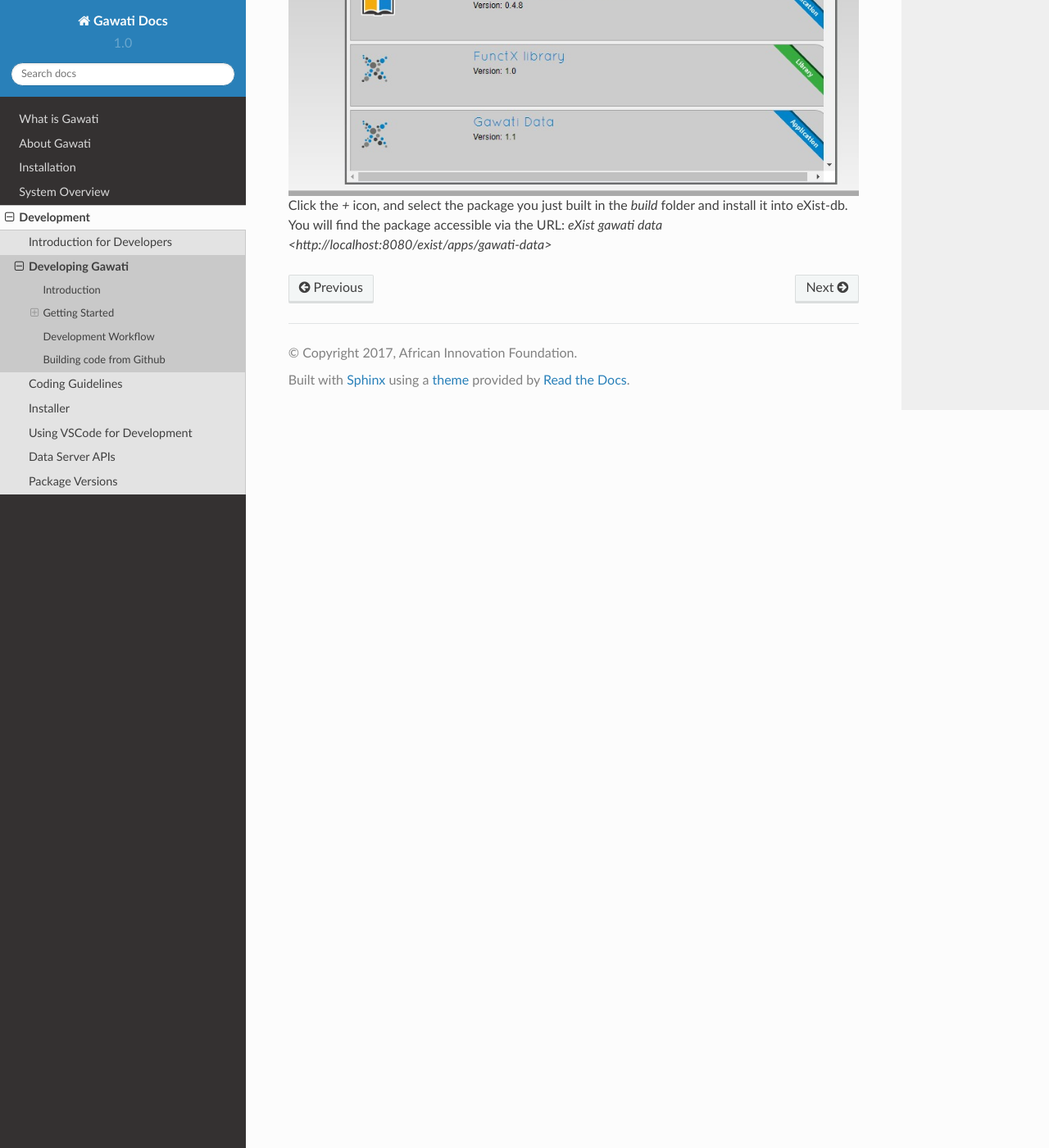
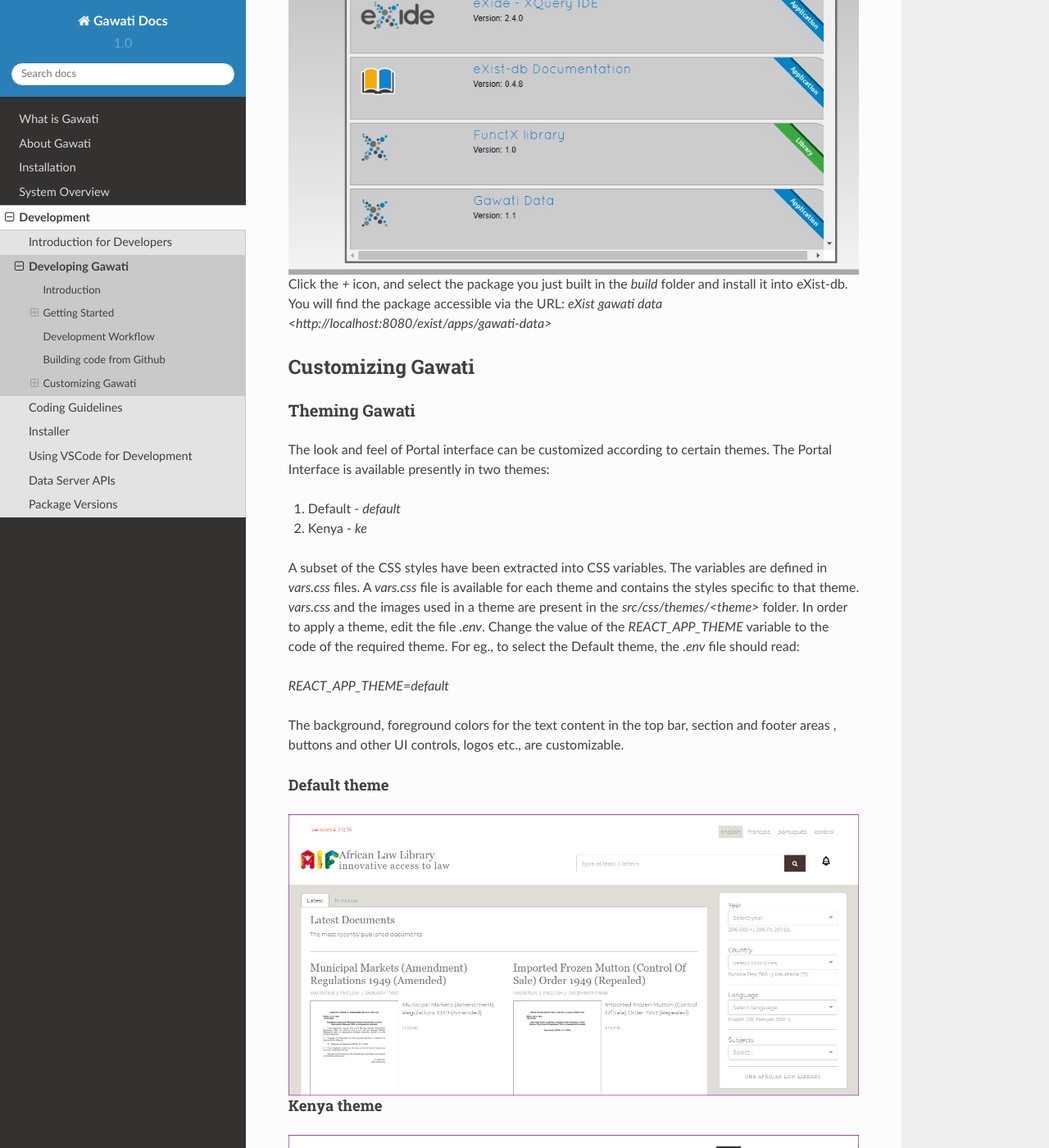
Before and after one commit to gawati/gawati-docs, a Sphinx documentation site: the page built from docs/source/development/dev-env.rst, in a window 1280 px wide and 1400 px high, scrolled down 3605 px. Shown: the whole window at 82% size. Built offline with Sphinx 7.4.7 and the Read the Docs theme 2.0.0, drawn with Linux system fonts in a browser that asks for light colours; some of the changed text lies outside the part shown.

Commit message:
Theme selection

```diff
--- a/docs/source/development/dev-env.rst
+++ b/docs/source/development/dev-env.rst
@@ -93,8 +93,38 @@ If you have a stock installation of eXist-db, it will be running on port 8080. A
 Click the *+* icon, and select the package you just built in the `build` folder and install it into eXist-db. You will find the package accessible via the URL: `eXist gawati data <http://localhost:8080/exist/apps/gawati-data>`
 
 
+********************
+Customizing Gawati
+********************
+Theming Gawati
+------------------
+The look and feel of Portal interface can be customized according to certain themes.
+The Portal Interface is available presently in two themes:
 
+1. Default - `default`
+2. Kenya - `ke`
 
+A subset of the CSS styles have been extracted into CSS variables.  The variables are defined in `vars.css` files.  A `vars.css` file is available for each theme and contains the styles specific to that theme. `vars.css` and the images used in a theme are present in the `src/css/themes/<theme>` folder.  In order to apply a theme, edit the file `.env`.  Change the value of the `REACT_APP_THEME` variable to the code of the required theme. For eg., to select the Default theme, the `.env` file should read:
+
+`REACT_APP_THEME=default`
+
+The background, foreground colors for the text content in the top bar, section and footer areas , buttons and other UI controls, logos etc., are customizable.
+
+Default theme
+^^^^^^^^^^^^^^^^^^^^^
+.. figure:: ./_images/theme_default.png
+  :target: ./_images/theme_default.png
+  :alt: Default theme
+  :align: center
+  :figclass: align-center
+
+Kenya theme
+^^^^^^^^^^^^^^^^^^^^^
+.. figure:: ./_images/theme_ke.png
+  :target: ./_images/theme_ke.png
+  :alt: Kenya theme
+  :align: center
+  :figclass: align-center
 
 .. _gawati portal: https://github.com/gawati/gawati-portal
 .. _gawati data: https://github.com/gawati/gawati-data
```
Also changed, not shown: docs/source/development/_images/theme_default.png (added), docs/source/development/_images/theme_ke.png (added).
